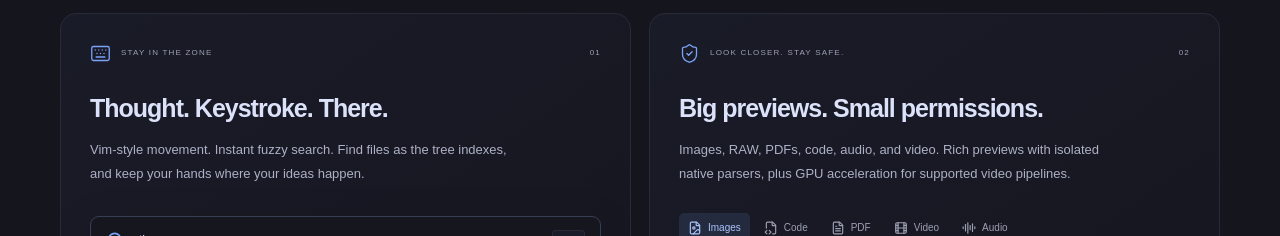
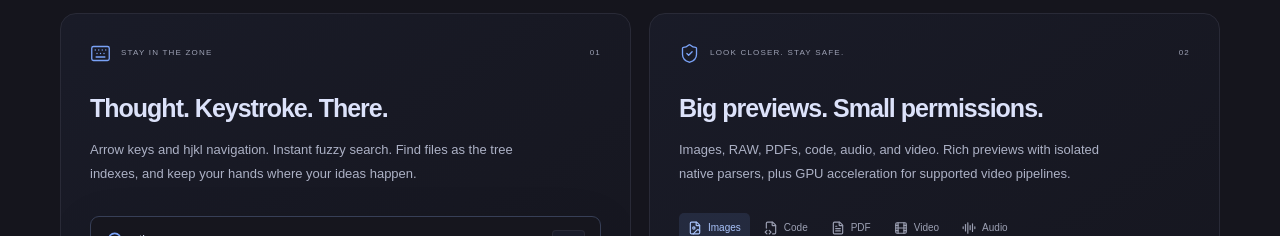
Before and after one commit to lgse/strata-website, a Next.js app: page / in a window 1280 px wide. Shown: the part 1960-2196 px from the top of the page. Built offline with nearby package versions, Linux system fonts and the light colour scheme; no server answers; a web font is replaced by a local one.

Commit message:
docs: describe arrow-key and hjkl navigation without Vim claims

```diff
--- a/src/app/page.tsx
+++ b/src/app/page.tsx
@@ -287,8 +287,8 @@ export default function Home() {
               </div>
               <h3>Thought. Keystroke. There.</h3>
               <p>
-                Vim-style movement. Instant fuzzy search. Find files as the tree indexes, and keep
-                your hands where your ideas happen.
+                Arrow keys and hjkl navigation. Instant fuzzy search. Find files as the tree
+                indexes, and keep your hands where your ideas happen.
               </p>
               <KeyboardDemo />
               <div className="key-strip">
```
Also changed, not shown: 1 other file (tests, documents, lock files or other folders).
